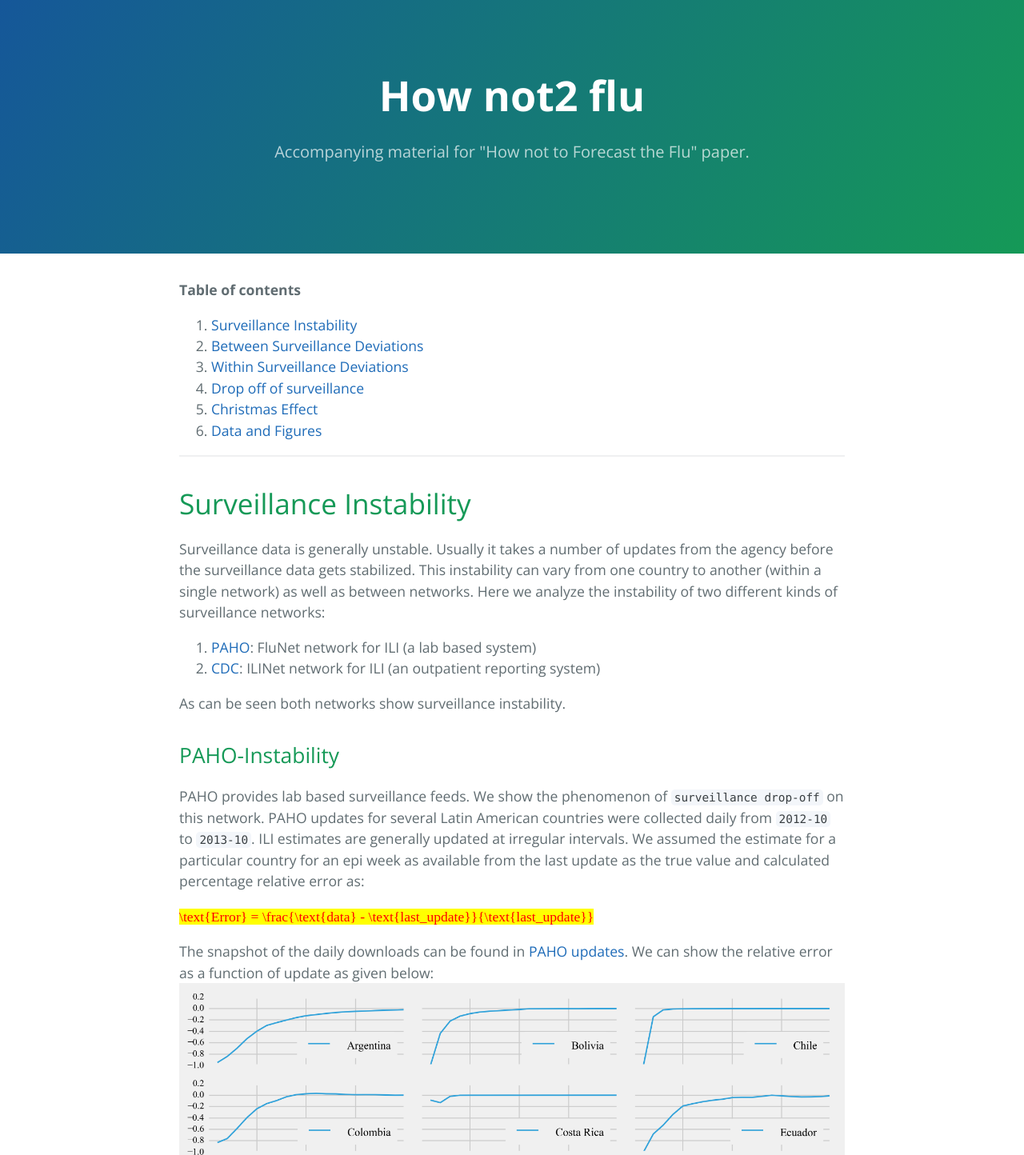
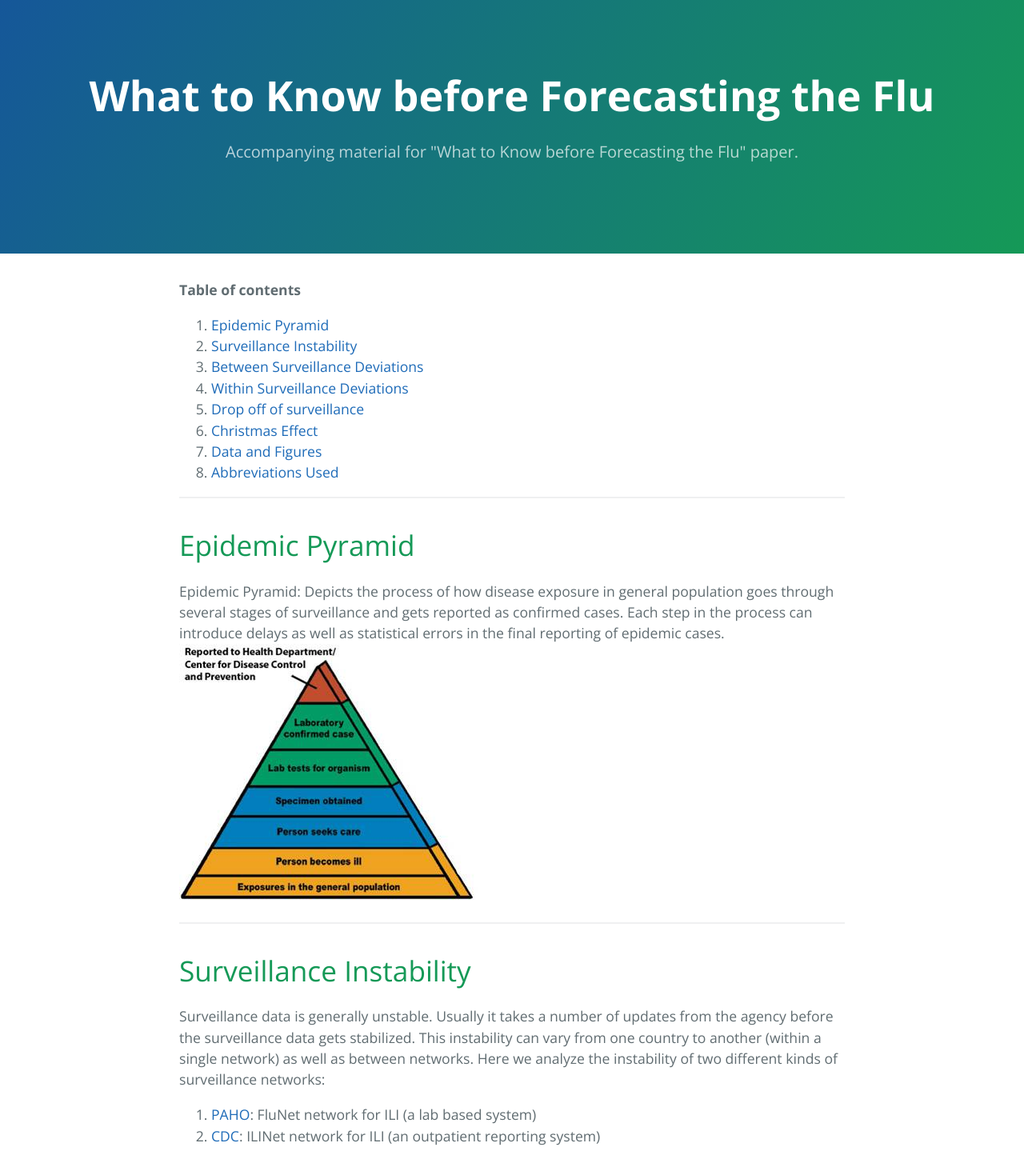
Before and after one commit to prithwi/how_not2_flu, a plain HTML site: page index.html in a window 1280 px wide. Shown: the top 1444 px of the page at 80% size. Drawn offline with nearby package versions, Linux system fonts and the light colour scheme; some packages are replaced by stand-ins of ours.

Commit message:
update webpage

```diff
--- a/index.html
+++ b/index.html
@@ -2,7 +2,7 @@
 <html lang="en-us">
   <head>
     <meta charset="UTF-8">
-    <title>How not2 flu by prithwi</title>
+    <title>What to Know before Forecasting the Flu</title>
     <meta name="viewport" content="width=device-width, initial-scale=1">
     <link rel="stylesheet" type="text/css" href="stylesheets/normalize.css" media="screen">
     <link href='https://fonts.googleapis.com/css?family=Open+Sans:400,700' rel='stylesheet' type='text/css'>
@@ -24,8 +24,8 @@
   </head>
   <body>
     <section class="page-header">
-      <h1 class="project-name">How not2 flu</h1>
-      <h2 class="project-tagline">Accompanying material for &quot;How not to Forecast the Flu&quot; paper.</h2>
+      <h1 class="project-name">What to Know before Forecasting the Flu</h1>
+      <h2 class="project-tagline">Accompanying material for &quot;What to Know before Forecasting the Flu&quot; paper.</h2>
       <!--
       <a href="https://github.com/prithwi/how_not2_flu" class="btn">View on GitHub</a>
       <a href="https://github.com/prithwi/how_not2_flu/zipball/master" class="btn">Download .zip</a>
@@ -37,13 +37,27 @@
       <p><strong>Table of contents</strong></p>
 
 <ol>
+<li><a href="#epidemic-pyramid">Epidemic Pyramid</a></li>
 <li><a href="#surveillance-instability">Surveillance Instability</a></li>
 <li><a href="#between-surveillance-deviations">Between Surveillance Deviations</a></li>
 <li><a href="#strain-deviations">Within Surveillance Deviations</a></li>
 <li><a href="#surveillance-drop-off">Drop off of surveillance</a></li>
 <li><a href="#christmass-effect">Christmas Effect</a></li>
 <li><a href="#data">Data and Figures</a></li>
+<li><a href="#abbreviations">Abbreviations Used</a></li>
 </ol>
+
+<hr>
+
+<h1>
+<a id="epidemic-pyramid" class="anchor" href="#epidemic-pyramid" aria-hidden="true"><span class="octicon octicon-link"></span></a>Epidemic Pyramid</h1>
+
+<p>Epidemic Pyramid: Depicts the process of how disease exposure in general
+population goes through several stages of surveillance and gets reported
+as confirmed cases. Each step in the process can introduce delays as well as
+statistical errors in the final reporting of epidemic cases.
+<img src="./figures/epidemic_pyramid.jpg" alt="Epidemic Pyramid">
+</p>
 
 <hr>
 
@@ -291,8 +305,22 @@ File</a></p></li>
 </li>
 </ol>
 
+<hr>
+
+<h1>
+<a id="abbreviations" class="anchor" href="#abbreviations" aria-hidden="true"><span class="octicon octicon-link"></span></a>Abbreviations</h1>
+
+<ol>
+<li>CDC: Center for Disease Control</a></li>
+<li>IARPA: Intelligence Advanced Research Projects Activity</li>
+<li>WHO: World Health Organization</li>
+<li>PAHO: Pan American Health Organization</li>
+<li>NREVSS: National Respiratory and Enteric Virus Surveillance System</li>
+<li>ILINet:  U.S. Outpatient Influenza-like Illness Surveillance Network</li>
+</ol>
+
       <footer class="site-footer">
-        <span class="site-footer-owner"><a href="https://github.com/prithwi/how_not2_flu">How not2 flu</a> is maintained by <a href="https://github.com/prithwi">prithwi</a>.</span>
+        <span class="site-footer-owner"><a href="https://github.com/prithwi/how_not2_flu">What to Know before forecasting the Flu</a> is maintained by <a href="https://github.com/prithwi">prithwi</a>.</span>
 
         <span class="site-footer-credits">This page was generated by <a href="https://pages.github.com">GitHub Pages</a> using the <a href="https://github.com/jasonlong/cayman-theme">Cayman theme</a> by <a href="https://twitter.com/jasonlong">Jason Long</a>.</span>
       </footer>
```
Also changed, not shown: figures/epidemic_pyramid.jpg (added).
